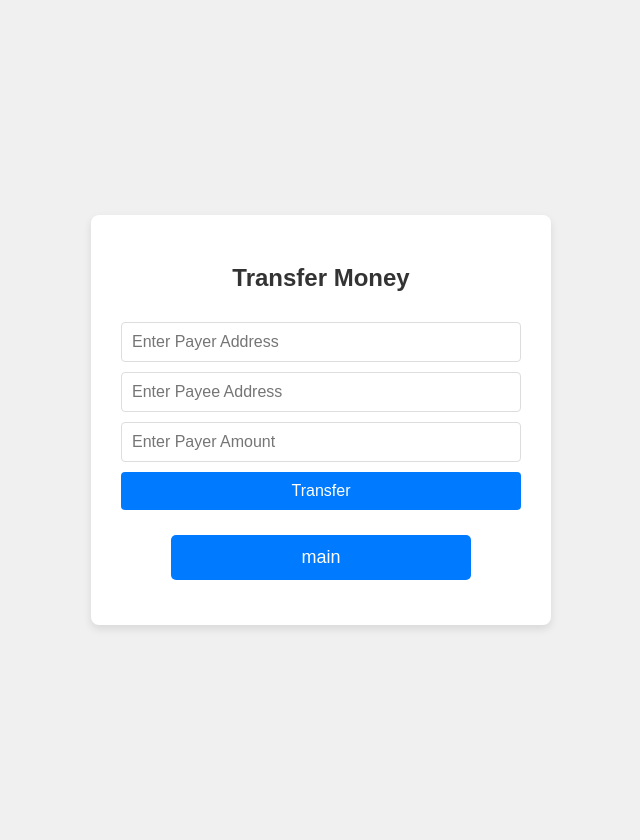
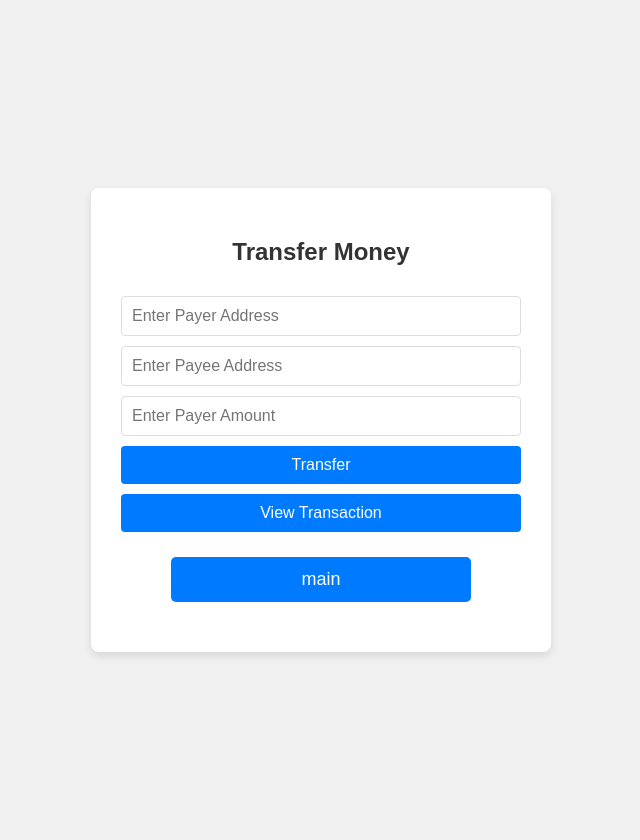
Before and after one commit to NPU-src/2026-6106-T3, a Flask app: page /transferMoney in a window 1280 px wide. Shown: the whole page, without its empty margins (319-959 px from the left). Run offline with Flask 3, Linux system fonts and the light colour scheme; some libraries are stand-ins or nearby versions.

Commit message:
new file: templates/transferMoney.html

```diff
--- a/templates/transferMoney.html
+++ b/templates/transferMoney.html
@@ -10,13 +10,17 @@
         <input type="text" id="payee" placeholder="Enter Payee Address">
         <input type="text" id="amount" placeholder="Enter Payer Amount">
         <button class="btn" onclick="transfer()">Transfer</button>
-
+		<button class="btn" onclick="transaction()">View Transaction</button>
         <form action="/main" method="post">
             <input type="submit" value="main">
         </form>
+		<p id="view_payer"></p >
+		<p id="view_payee"></p >
+		<p id="view_amount"></p >
+
         <script src="https://cdn.jsdelivr.net/npm/web3@1.5.2/dist/web3.min.js"></script>
         <script>
-            const contractAddress = "0x456e7343bdf19d4b313852edc4677ace44f64514"
+            const contractAddress = "0x96972d5ff2b045a265b131c4c0c08fd2cd0407d0"
             const contractABI = [
 	{
 		"inputs": [],
@@ -77,12 +81,15 @@
                 await contract.methods.weixin(payer,payee,amount).send({from:accounts[0]});
             }
 
-            // async function transaction() {
-            // const result = await contract.methods.transaction().call();
-            // document.getElementById('view_payer').innerText = "Payer: " + result[0];
-            // document.getElementById('view_payee').innerText = "Payee: " + result[1];
-            // document.getElementById('view_amount').innerText = "Amount: " + result[2];
-
+            async function transaction() {
+            const result = await contract.methods.checkTransaction().call();
+            // const payer = document.getElementById('payer').value;
+            // const payee = document.getElementById("payee").value;
+            // const amount = document.getElementById("amount").value;
+			document.getElementById("view_payer").innerText="Payer is" + result[0];
+			document.getElementById("view_payee").innerText="Payee is" + result[1];
+			document.getElementById("view_amount").innerText="Amount is" + result[2];
+	}
         </script>
     </div>
 
```
